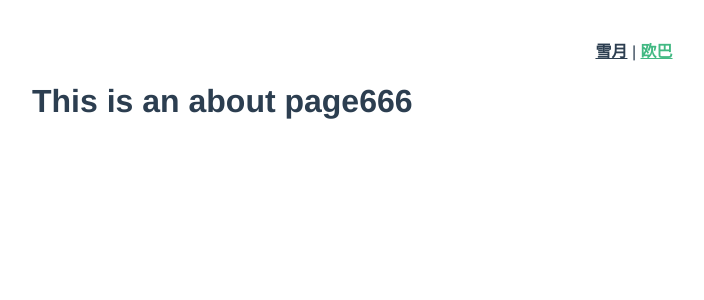
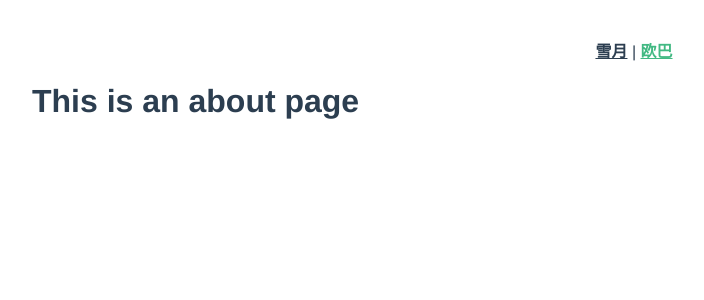
Before and after one commit to au1996/vue2-element-admin, a Vue app: page /#/about in a window 1280 px wide. Shown: the top 300 px of the page, without its empty margins (6-710 px from the left). Built offline with nearby package versions, Linux system fonts and the light colour scheme; no server answers.

Commit message:
feat: add config

```diff
--- a/src/main.js
+++ b/src/main.js
@@ -3,7 +3,13 @@ import App from './App.vue'
 import router from './router'
 import store from './store'
 
-console.log('process.env.NODE_ENV===', process.env.NODE_ENV)
+try {
+  console.log('process.env.NODE_ENV===', process.env.NODE_ENV)
+  console.log('process.env.VUE_APP_BASE_URL===', process.env.VUE_APP_BASE_URL)
+  console.log('process.env', process.env)
+} catch (error) {
+  console.log(error)
+}
 
 Vue.config.productionTip = false
 
--- a/src/views/About.vue
+++ b/src/views/About.vue
@@ -1,6 +1,6 @@
 <template>
   <div class="about">
-    <h1 class="title">This is an about page666</h1>
+    <h1 class="title">This is an about page</h1>
   </div>
 </template>
 
@@ -11,7 +11,7 @@
 .title {
   height: 200px;
 }
-.aaa {
+.noclass {
   color: red;
 }
 </style>
```
Also changed, not shown: 6 other files (tests, documents, lock files or other folders).
